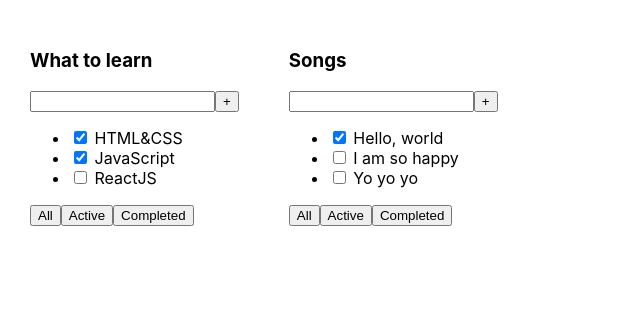
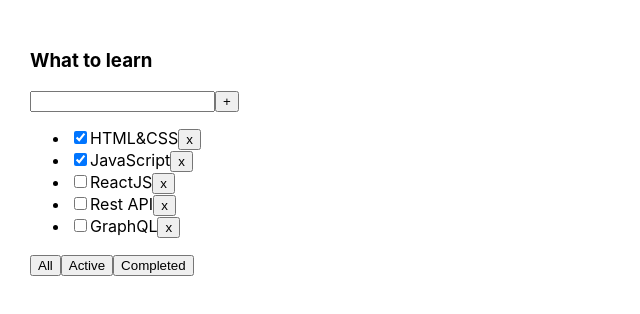
Before and after one commit to paraslov/it-inc_todolist, a React (Create React App) app: page / in a window 1280 px wide. Shown: the top 314 px of the page, without its empty margins (0-640 px from the left). Built offline with nearby package versions, Linux system fonts and the light colour scheme.

Commit message:
Lesson 2. map() method for rendering <li> added. Remove tasks functionality added. Filtring functionality added. Hooks used for this functional.

```diff
--- a/src/App.tsx
+++ b/src/App.tsx
@@ -1,6 +1,6 @@
-import React from 'react';
+import React, {useState} from 'react';
 import './App.css';
-import Todolist from "./Todolist";
+import Todolist from './Todolist';
 
 export type TaskType = {
     id: number
@@ -8,23 +8,44 @@
     isDone: boolean
 }
 
+export type FilterValuesType = 'all' | 'completed' | 'active'
+
 
 function App() {
-    const tasks1: Array<TaskType> = [
-        {id: 1, title: "HTML&CSS", isDone: true},
-        {id: 2, title: "JavaScript", isDone: true},
-        {id: 3, title: "ReactJS", isDone: false},
-    ]
-    const tasks2: Array<TaskType> = [
-        {id: 1, title: "Hello, world", isDone: true},
-        {id: 2, title: "I am so happy", isDone: false},
-        {id: 3, title: "Yo yo yo", isDone: false},
-    ]
+
+    let [tasks, setTasks] = useState<Array<TaskType>>([
+        {id: 1, title: 'HTML&CSS', isDone: true},
+        {id: 2, title: 'JavaScript', isDone: true},
+        {id: 3, title: 'ReactJS', isDone: false},
+        {id: 4, title: 'Rest API', isDone: false},
+        {id: 5, title: 'GraphQL', isDone: false},
+    ])
+    let [filter, setFilter] = useState<FilterValuesType>('all')
+
+    let tasksForTodolist = tasks
+    if (filter === 'completed') {
+        tasksForTodolist = tasks.filter(t => t.isDone === true)
+    }
+    if (filter === 'active') {
+        tasksForTodolist = tasks.filter(t => t.isDone === false)
+    }
+
+    function removeTask(id: number) {
+        setTasks(tasks.filter(t => t.id !== id))
+    }
+
+    function filterTasks(filterCondition: FilterValuesType) {
+        setFilter(filterCondition)
+    }
+
 
     return (
         <div className="App">
-            <Todolist title = "What to learn" tasks = {tasks1}/>
-            <Todolist title = "Songs" tasks = {tasks2}/>
+            <Todolist title='What to learn'
+                      tasks={tasksForTodolist}
+                      removeTask={removeTask}
+                      filterTasks={filterTasks}
+            />
         </div>
     );
 }
--- a/src/Todolist.tsx
+++ b/src/Todolist.tsx
@@ -1,14 +1,25 @@
-import React from "react";
-import { TaskType } from "./App";
-
+import React from 'react';
+import {FilterValuesType, TaskType} from './App';
 
 
 type PropsType = {
     title: string
     tasks: Array<TaskType>
+    removeTask: (id: number) => void
+    filterTasks: (filterCondition: FilterValuesType) => void
 }
 
 function Todolist(props: PropsType) {
+
+    const tasksElements = props.tasks
+        .map(task => <li key={task.id}>
+            <input type="checkbox" checked={task.isDone}/>
+            <span>{task.title}</span>
+            <button onClick={() => {
+                props.removeTask(task.id)
+            }}>x
+            </button>
+        </li>)
     return (
         <div>
             <h3>{props.title}</h3>
@@ -17,14 +28,21 @@
                 <button>+</button>
             </div>
             <ul>
-                <li><input type="checkbox" checked={props.tasks[0].isDone}/> <span>{props.tasks[0].title}</span></li>
-                <li><input type="checkbox" checked={props.tasks[1].isDone}/> <span>{props.tasks[1].title}</span></li>
-                <li><input type="checkbox" checked={props.tasks[2].isDone}/> <span>{props.tasks[2].title}</span></li>
+                {tasksElements}
             </ul>
             <div>
-                <button>All</button>
-                <button>Active</button>
-                <button>Completed</button>
+                <button onClick={() => {
+                    props.filterTasks('all')
+                }}>All
+                </button>
+                <button onClick={() => {
+                    props.filterTasks('active')
+                }}>Active
+                </button>
+                <button onClick={() => {
+                    props.filterTasks('completed')
+                }}>Completed
+                </button>
             </div>
         </div>
     )
```
